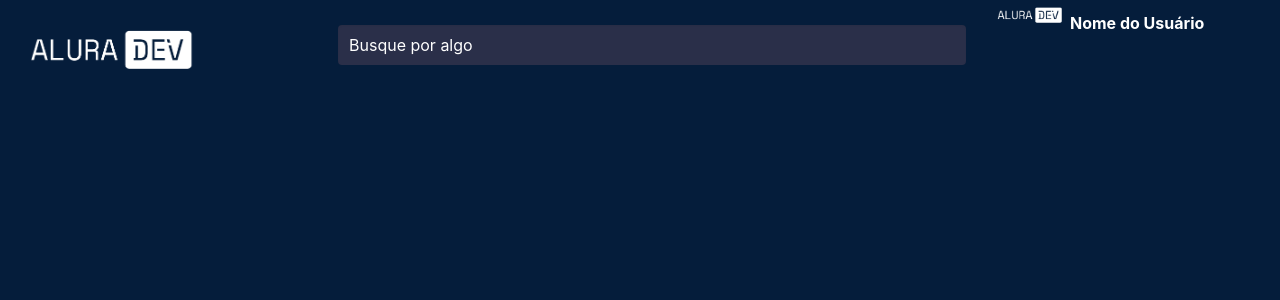
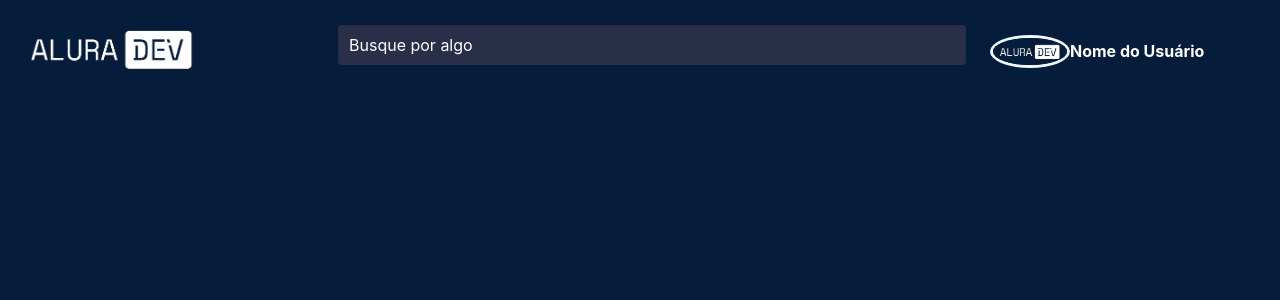
Before and after one commit to DiogoShadows/alura-challenge-frontend, a Vue app: page / in a window 1280 px wide. Shown: the top 300 px of the page. Built offline with nearby package versions, Linux system fonts and the light colour scheme.

Commit message:
centralizando items(NÃO FINALIZADO)

```diff
--- a/src/components/Header.vue
+++ b/src/components/Header.vue
@@ -1,23 +1,18 @@
-<template>
+<template class="cabecalho">
   <div class="columns is-desktop">
     <div class="column p-5">
       <img alt="Logo alura" src="@/assets/logo.png" id="logo" />
     </div>
-    <div class="column m-10 is-half">
+    <div class="column is-half">
       <input
         class="input input-texto"
         type="text"
         placeholder="Busque por algo"
       />
     </div>
-    <div class="column m-10">
-            <img
-              src="@/assets/logo.png"
-              alt="Imagem Usuário"
-              class="is-rounded"
-              id="imagem-usuario"
-            />
-          <b>Nome do Usuário</b>
+    <div class="column teste container">
+      <img src="@/assets/logo.png" alt="Imagem Usuário" id="imagem-usuario" />
+      <b>Nome do Usuário</b>
     </div>
   </div>
 </template>
@@ -31,6 +26,18 @@ export default defineComponent({
 </script>
 
 <style scoped>
+.cabecalho {
+  top: 0;
+  height: 150px;
+  align-items: center;
+  display: flex;
+}
+
+.teste{
+  align-items: center;
+  display: flex;
+}
+
 #logo {
   width: 200px;
 }
@@ -46,8 +53,10 @@ export default defineComponent({
   opacity: 1;
 }
 
-#imagem-usuario{
+#imagem-usuario {
+  border-style: solid;
   border-color: aliceblue;
+  border-radius: 50%;
   width: 80px;
 }
 </style>
```
